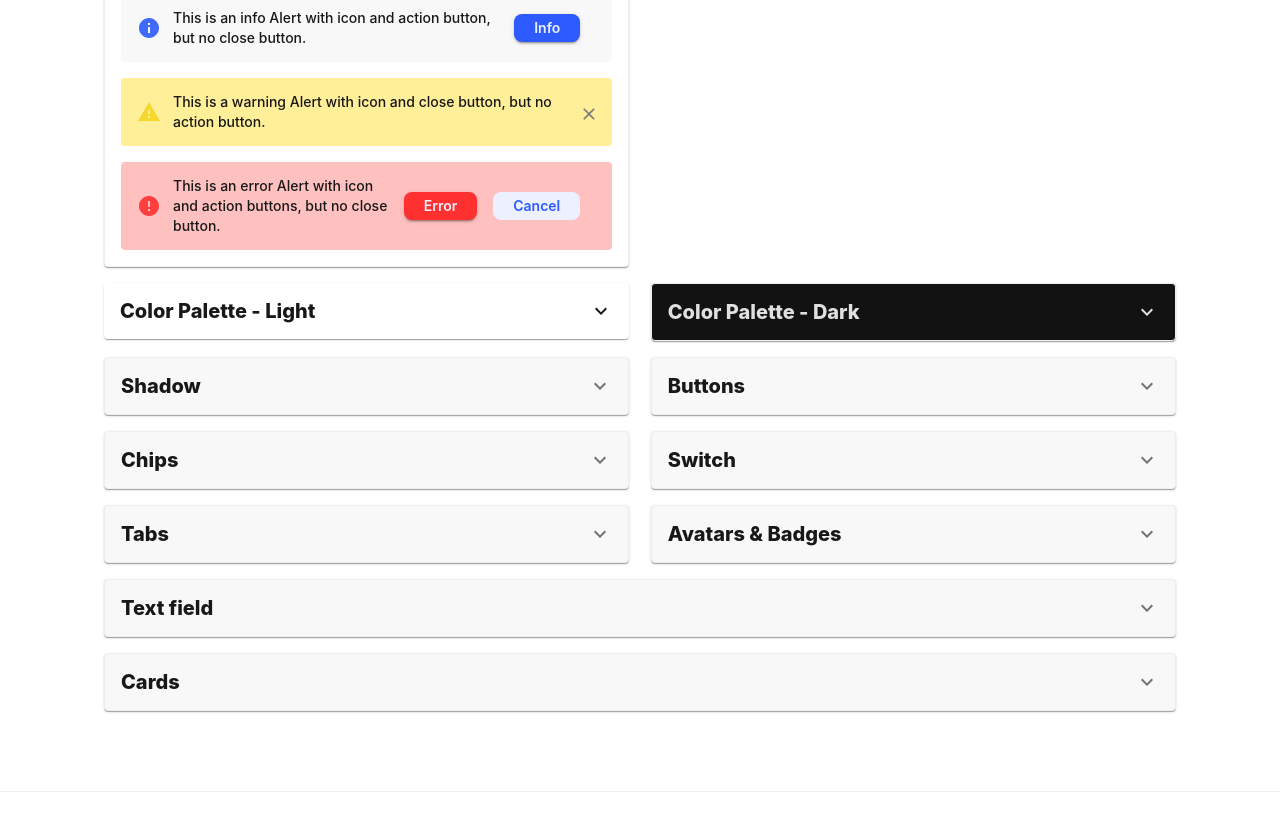
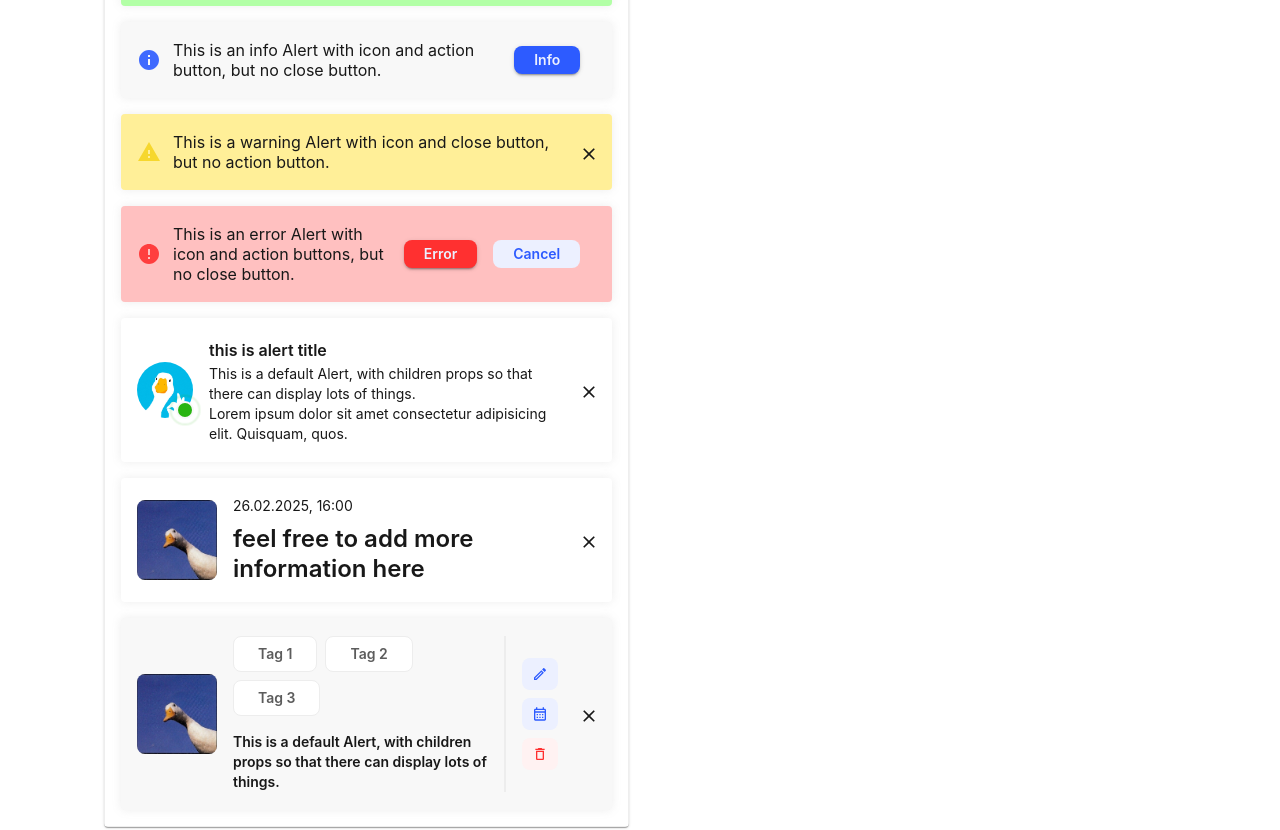
Before and after one commit to Yuki-kykyky/layout-demos, a Next.js app: page / in a window 1280 px wide. Shown: the part 260-1090 px from the top of the page. Built offline with nearby package versions, Linux system fonts and the light colour scheme.

Commit message:
feat: add alert usage case

```diff
--- a/app/common/ui/page2/woop/woop-alert.tsx
+++ b/app/common/ui/page2/woop/woop-alert.tsx
@@ -4,8 +4,9 @@ import { CheckCircle, Info, Warning, Error } from "@mui/icons-material";
 import { ColorPalette } from "@/app/common/styles/color-palette";
 import { WoopBtn, WoopBtnProps } from "./woop-btn";
 import { BtnSize, BtnType } from "./woop-btn-base";
+import { Shadows } from "@/app/common/styles/style-setting";
 
-type Severity = "success" | "info" | "warning" | "error";
+type Severity = "success" | "info" | "warning" | "error" | "default";
 
 interface ActionButton extends Omit<WoopBtnProps, "buttonText"> {
   buttonText: string;
@@ -18,9 +19,9 @@ interface WoopAlertProps {
   severity: Severity;
   onClose?: () => void;
   icon?: React.ReactNode;
-  alertText?: string;
   actionButtons?: ActionButton[];
   displayIcon?: boolean;
+  children?: React.ReactNode;
 }
 
 const severityColors = {
@@ -29,24 +30,28 @@ const severityColors = {
     info: ColorPalette.Background.bgDarken,
     warning: ColorPalette.SystemColors.attentionSecondary,
     error: ColorPalette.SystemColors.errorSecondary,
+    default: ColorPalette.Background.bgLight,
   },
   icon: {
     success: ColorPalette.SystemColors.successful,
     info: ColorPalette.AccentViolet.accent1Primary,
     warning: ColorPalette.SystemColors.attention,
     error: ColorPalette.SystemColors.error,
+    default: ColorPalette.Greyscale.icons,
   },
   button: {
     success: ColorPalette.SystemColors.successful,
     info: ColorPalette.AccentViolet.accent1Primary,
     warning: ColorPalette.AccentViolet.accent1Primary,
     error: ColorPalette.SystemColors.error,
+    default: ColorPalette.Greyscale.icons,
   },
   buttonHover: {
     success: ColorPalette.SystemColors.successfulHover,
     info: ColorPalette.AccentViolet.hoverState,
     warning: ColorPalette.AccentViolet.hoverState,
     error: ColorPalette.SystemColors.errorHover,
+    default: ColorPalette.Greyscale.icons,
   },
 };
 
@@ -55,13 +60,14 @@ const severityIcons = {
   info: <Info />,
   warning: <Warning />,
   error: <Error />,
+  default: <Info />,
 };
 
 export const WoopAlert: React.FC<WoopAlertProps> = ({
   severity,
   onClose,
   icon,
-  alertText,
+  children,
   actionButtons,
   displayIcon = true,
 }) => {
@@ -97,7 +103,7 @@ export const WoopAlert: React.FC<WoopAlertProps> = ({
         "&.MuiPaper-root": {
           alignItems: "center",
         },
-        "& .MuiButtonBase-root .MuiSvgIcon-root": {
+        "& .action-buttons .MuiSvgIcon-root": {
           color: ColorPalette.Greyscale.icons,
         },
         "& .MuiAlert-icon .MuiSvgIcon-root": {
@@ -105,12 +111,20 @@ export const WoopAlert: React.FC<WoopAlertProps> = ({
         },
         bgcolor: severityColors.background[severity],
         color: ColorPalette.Greyscale.textPrimary,
+        boxShadow: Shadows.Z100.style,
       }}
     >
-      <Stack direction="row" alignItems="center">
-        {alertText}
+      <Stack
+        direction="row"
+        alignItems="center"
+        sx={{
+          my: 0.5,
+        }}
+      >
+        {children}
         {actionButtons && actionButtons.length > 0 && (
           <Stack
+            className="action-buttons"
             direction="row"
             spacing={2}
             sx={{
--- a/app/components/page2/alert-list.tsx
+++ b/app/components/page2/alert-list.tsx
@@ -1,6 +1,9 @@
+import { ColorPalette } from "@/app/common/styles/color-palette";
+import { WoopAvatar } from "@/app/common/ui/page2/woop";
 import { WoopAlert } from "@/app/common/ui/page2/woop/woop-alert";
-import { Stack } from "@mui/material";
+import { Box, Stack, Typography } from "@mui/material";
 import React from "react";
+import { iconsAttachment, tags } from "./card-list";
 
 export const AlertList = () => {
   return (
@@ -8,7 +11,6 @@ export const AlertList = () => {
       <WoopAlert
         displayIcon={false}
         severity="success"
-        alertText="This is a success Alert with no icon, but with action buttons and close button."
         onClose={() => {}}
         actionButtons={[
           {
@@ -16,25 +18,34 @@ export const AlertList = () => {
             onClick: () => {},
           },
         ]}
-      />
+      >
+        <Typography>
+          This is a success Alert with no icon, but with action button and close
+          button.
+        </Typography>
+      </WoopAlert>
       <WoopAlert
         severity="info"
-        alertText="This is an info Alert with icon and action button, but no close button."
         actionButtons={[
           {
             buttonText: "Info",
             onClick: () => {},
           },
         ]}
-      />
-      <WoopAlert
-        severity="warning"
-        alertText="This is a warning Alert with icon and close button, but no action button."
-        onClose={() => {}}
-      />
+      >
+        <Typography>
+          This is an info Alert with icon and action button, but no close
+          button.
+        </Typography>
+      </WoopAlert>
+      <WoopAlert severity="warning" onClose={() => {}}>
+        <Typography>
+          This is a warning Alert with icon and close button, but no action
+          button.
+        </Typography>
+      </WoopAlert>
       <WoopAlert
         severity="error"
-        alertText="This is an error Alert with icon and action buttons, but no close button."
         actionButtons={[
           {
             buttonText: "Error",
@@ -45,7 +56,93 @@ export const AlertList = () => {
             onClick: () => {},
           },
         ]}
-      />
+      >
+        <Typography>
+          This is an error Alert with icon and action buttons, but no close
+          button.
+        </Typography>
+      </WoopAlert>
+      <WoopAlert severity="default" displayIcon={false} onClose={() => {}}>
+        <Stack direction="row" alignItems="center" spacing={2}>
+          <WoopAvatar
+            size="XL"
+            imgSrc="/goooose30.jpg"
+            badged
+            rippling={"true"}
+          />
+          <Stack>
+            <Typography variant="subtitle1" fontWeight={600}>
+              this is alert title
+            </Typography>
+            <Typography variant="body2">
+              This is a default Alert, with children props so that there can
+              display lots of things.
+              <br />
+              Lorem ipsum dolor sit amet consectetur adipisicing elit. Quisquam,
+              quos.
+            </Typography>
+          </Stack>
+        </Stack>
+      </WoopAlert>
+      <WoopAlert severity="default" displayIcon={false} onClose={() => {}}>
+        <Stack direction="row" alignItems="center" spacing={2}>
+          <Box
+            sx={{
+              display: "flex",
+              flexShrink: 0,
+              width: 80,
+              height: 80,
+              background: "#DEDEDE",
+              borderRadius: "8px",
+              backgroundImage: "url(/goooose20.jpg)",
+              backgroundSize: "cover",
+              backgroundPosition: "center",
+            }}
+          />
+          <Stack gap={1}>
+            <Typography variant="body2">26.02.2025, 16:00</Typography>
+            <Typography variant="subtitle2" fontWeight={600}>
+              feel free to add more information here
+            </Typography>
+          </Stack>
+        </Stack>
+      </WoopAlert>
+      <WoopAlert severity="info" displayIcon={false} onClose={() => {}}>
+        <Stack direction="row" alignItems="center" spacing={2}>
+          <Box
+            sx={{
+              display: "flex",
+              flexShrink: 0,
+              width: 80,
+              height: 80,
+              background: "#DEDEDE",
+              borderRadius: "8px",
+              backgroundImage: "url(/goooose20.jpg)",
+              backgroundSize: "cover",
+              backgroundPosition: "center",
+            }}
+          />
+          <Box
+            sx={{
+              borderRight: `2px solid ${ColorPalette.Greyscale.dividers}`,
+              pr: 2,
+            }}
+          >
+            {tags}
+            <Typography
+              variant="body2"
+              fontWeight={600}
+              sx={{
+                mt: 2,
+              }}
+            >
+              This is a default Alert, with children props so that there can
+              display lots of things.
+            </Typography>
+          </Box>
+          {iconsAttachment}
+        </Stack>
+      </WoopAlert>
     </Stack>
   );
 };
--- a/app/components/page2/card-list.tsx
+++ b/app/components/page2/card-list.tsx
@@ -55,7 +55,7 @@ export const getFooter = (type: "vertical" | "horizontal") => (
   </Stack>
 );
 
-const iconsAttachment = (
+export const iconsAttachment = (
   <Stack gap={1}>
     <WoopIconBtn
       sx={{
```
